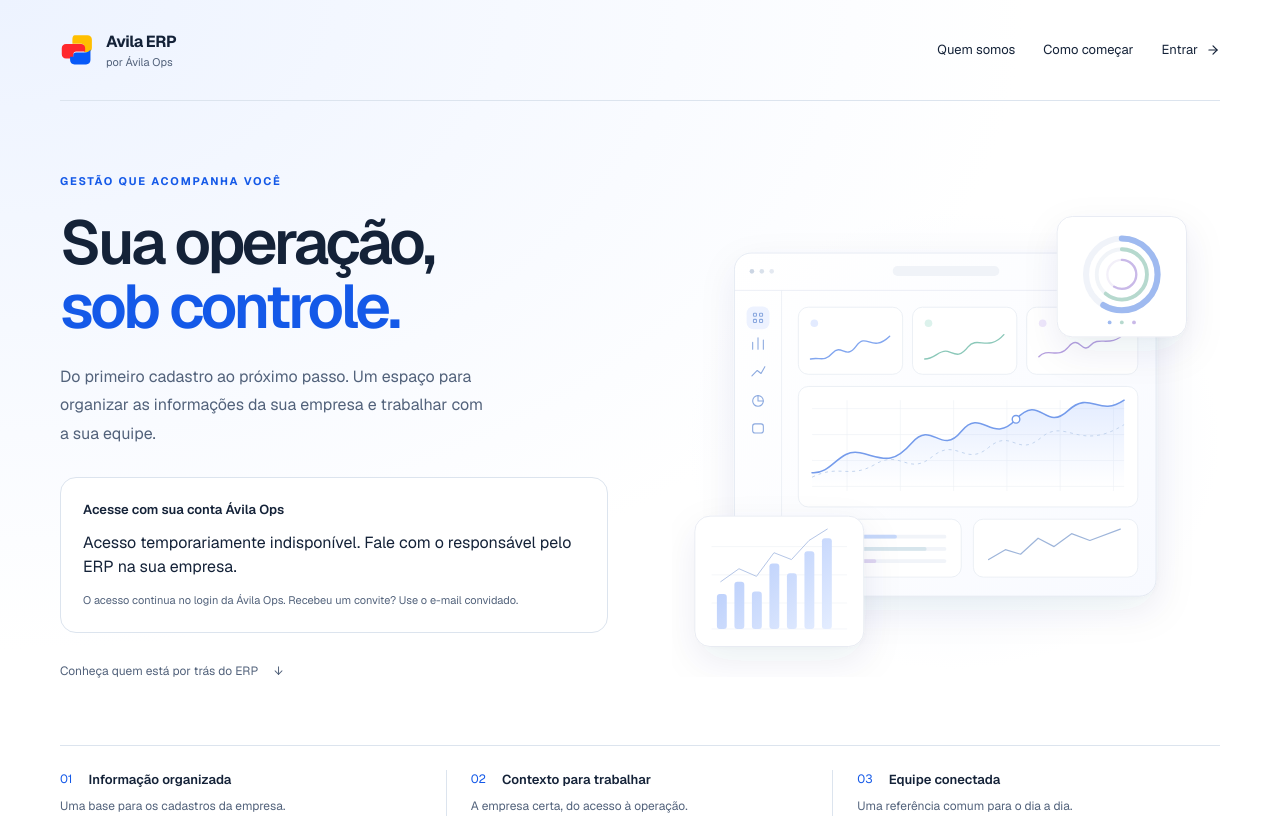
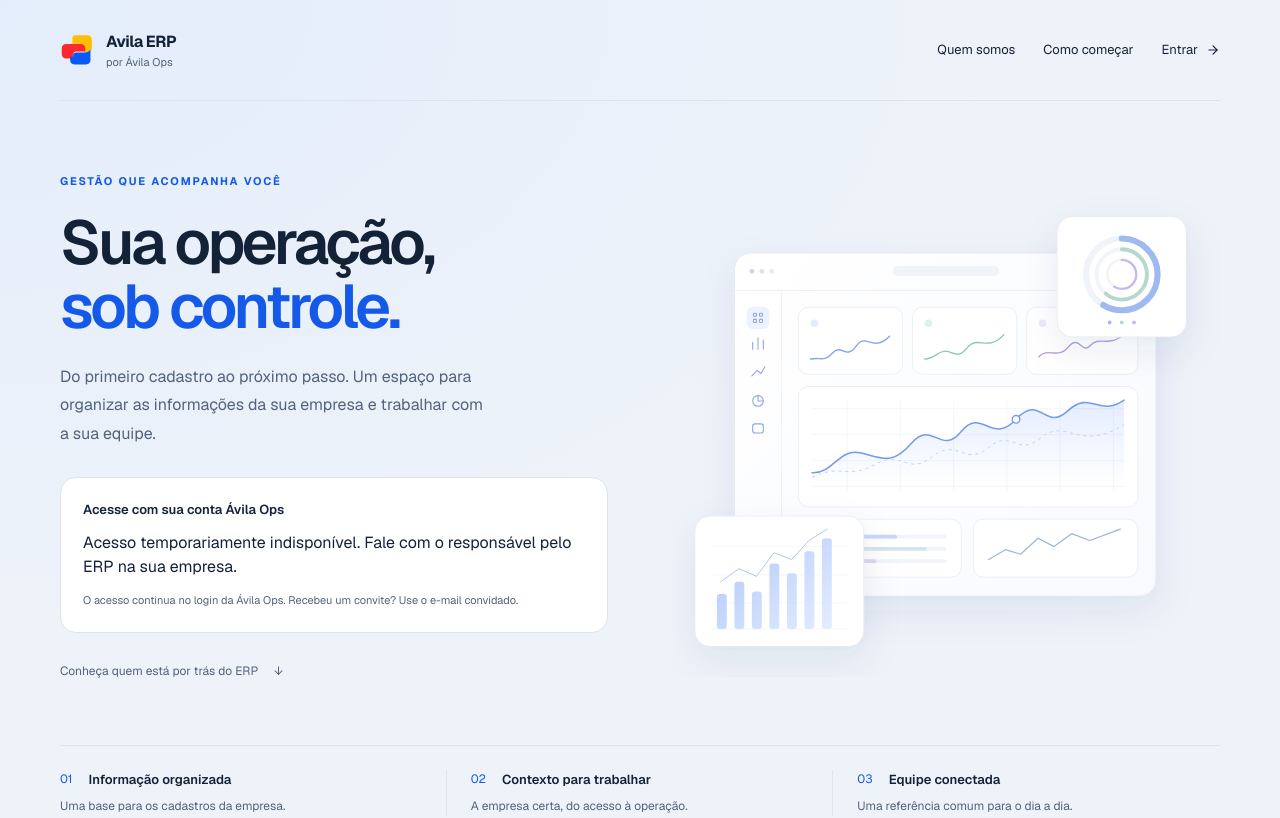
Before and after one commit to avilaops/erp-next, a Next.js app in the folder apps/web/: page /entrar in a window 1280 px wide. Shown: the top 818 px of the page. Built offline with nearby package versions, Linux system fonts and the light colour scheme; no server answers.

Commit message:
Add a soft blue-gray page backdrop throughout ERP

```diff
--- a/apps/web/src/app/entrar/entrar.css
+++ b/apps/web/src/app/entrar/entrar.css
@@ -1,4 +1,4 @@
-.entry-page { background: radial-gradient(ellipse 80% 650px at 0 0, #edf3ff, transparent), #fff; color: #142238; }
+.entry-page { background: radial-gradient(ellipse 80% 650px at 0 0, #e4edfb, transparent), #eef3f9; color: #142238; }
 .entry-recovery { min-height: 100svh; padding: 20px; }
 .entry-recovery-content { width: min(100%, 480px); margin-inline: auto; }
 .entry-recovery-content > p { margin-block: 12px; font-size: 14px; line-height: 1.5; }
--- a/apps/web/src/app/globals.css
+++ b/apps/web/src/app/globals.css
@@ -212,6 +212,7 @@ html { scroll-padding-top: 76px; }
 :root {
   color-scheme: light;
   --background: #ffffff;
+  --page-backdrop: #eef3f9;
   --foreground: #172033;
   --card: #ffffff;
   --card-foreground: #172033;
@@ -249,6 +250,7 @@ html { scroll-padding-top: 76px; }
 .dark {
   color-scheme: dark;
   --background: oklch(0.145 0 0);
+  --page-backdrop: var(--background);
   --foreground: oklch(0.985 0 0);
   --card: oklch(0.205 0 0);
   --card-foreground: oklch(0.985 0 0);
@@ -379,6 +381,7 @@ html { scroll-padding-top: 76px; }
   }
   body {
     @apply bg-background text-foreground;
+    @media screen { background-color: var(--page-backdrop); }
   }
   html {
     @apply font-sans;
```
